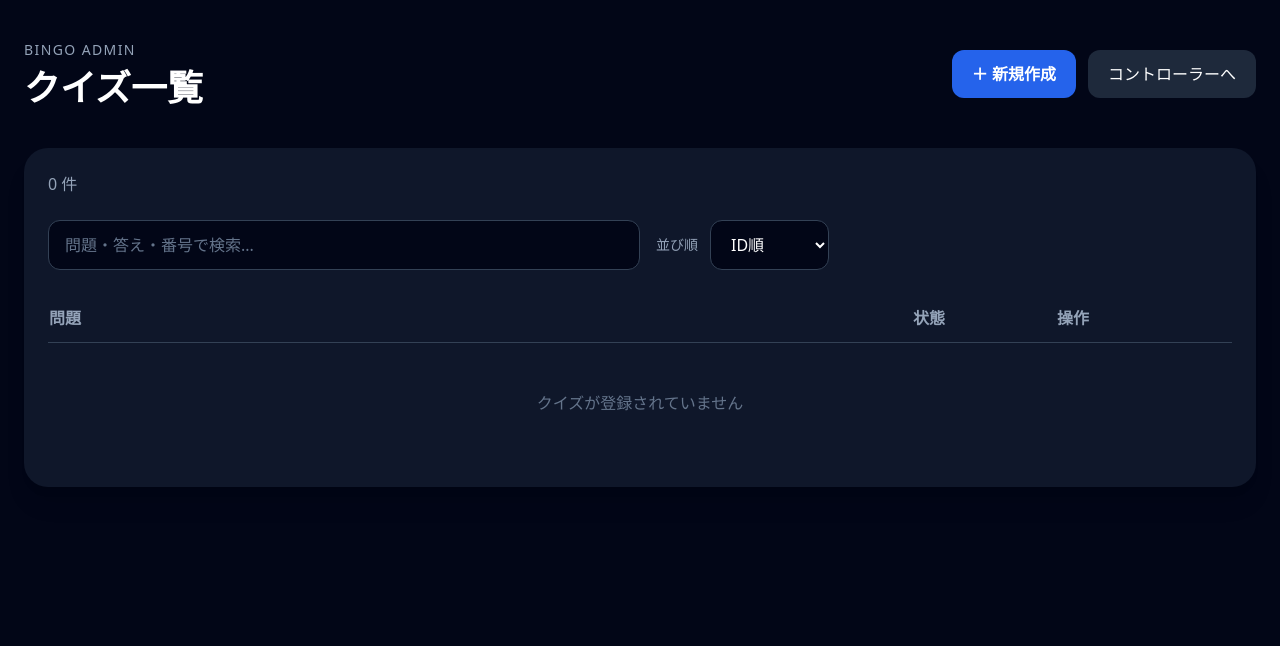
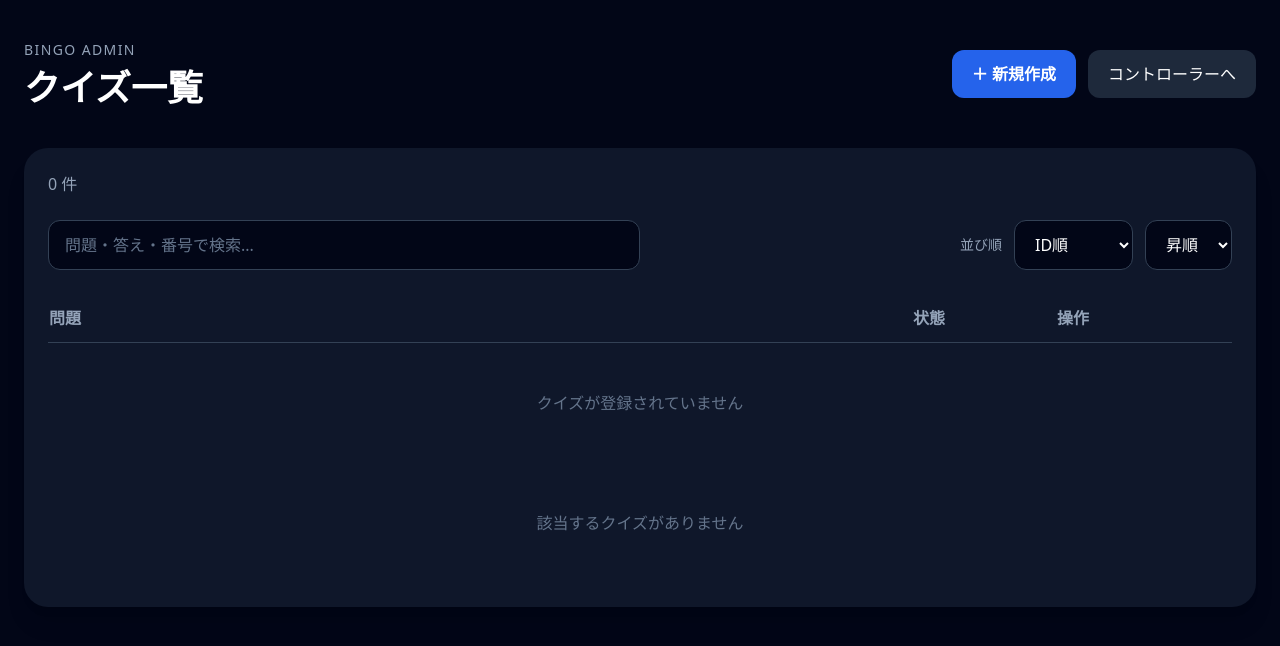
Before and after one commit to KITASHA/BINGO, a FastAPI app: page /admin/quizzes in a window 1280 px wide. Shown: the top 646 px of the page. Run offline with FastAPI, Linux system fonts and the light colour scheme; data that the repository does not hold is empty; parts of the project's set-up code (start-up, migrations or seed data) failed here and were passed over.

Commit message:
昇順降順

```diff
--- a/templates/admin_quizzes.html
+++ b/templates/admin_quizzes.html
@@ -47,8 +47,7 @@
                     <span id="visible-count">{{ quizzes|length }}</span> 件
                 </p>
             </div>
-
-            <div class="flex flex-col md:flex-row gap-4 mb-6">
+<div class="flex flex-col md:flex-row md:items-end md:justify-between gap-4 mb-6">
 
     <input
         type="text"
@@ -59,6 +58,7 @@
     >
 
     <div class="flex items-center gap-3">
+
         <label
             for="sort-select"
             class="text-sm text-slate-400 whitespace-nowrap"
@@ -70,15 +70,24 @@
             id="sort-select"
             class="bg-slate-950 border border-slate-700 rounded-xl px-4 py-3 text-white focus:outline-none focus:border-blue-500"
         >
-            <option value="id-asc">ID順</option>
-            <option value="number-asc">番号順</option>
-            <option value="question-asc">問題文順</option>
-            <option value="status-asc">状態順</option>
+            <option value="id">ID順</option>
+            <option value="number">番号順</option>
+            <option value="question">問題文順</option>
+            <option value="status">状態順</option>
         </select>
+
+        <select
+            id="sort-order"
+            aria-label="昇順・降順"
+            class="bg-slate-950 border border-slate-700 rounded-xl px-4 py-3 text-white focus:outline-none focus:border-blue-500"
+        >
+            <option value="asc">昇順</option>
+            <option value="desc">降順</option>
+        </select>
+
     </div>
 
 </div>
-
             <div class="overflow-x-auto">
 
                 <table class="w-full text-left border-collapse">
@@ -199,7 +208,7 @@
         </section>
 
     </div>
-<script src="/static/js/admin_quizzes.js"></script>
+<script src="/static/js/admin_quizzes.js?v=2"></script>
 
 </body>
 </html>
--- a/templates/new_quiz.html
+++ b/templates/new_quiz.html
@@ -132,6 +132,7 @@
                         <input
                             type="checkbox"
                             name="exclude"
+                             checked
                             class="w-5 h-5"
                         >
                         この番号を通常抽選から除外
```
